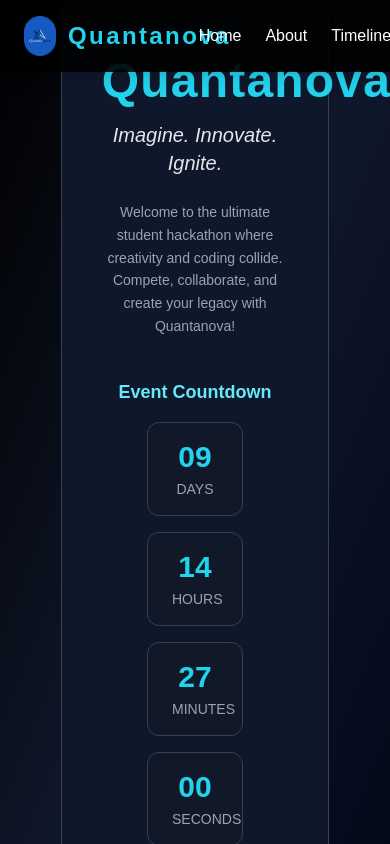
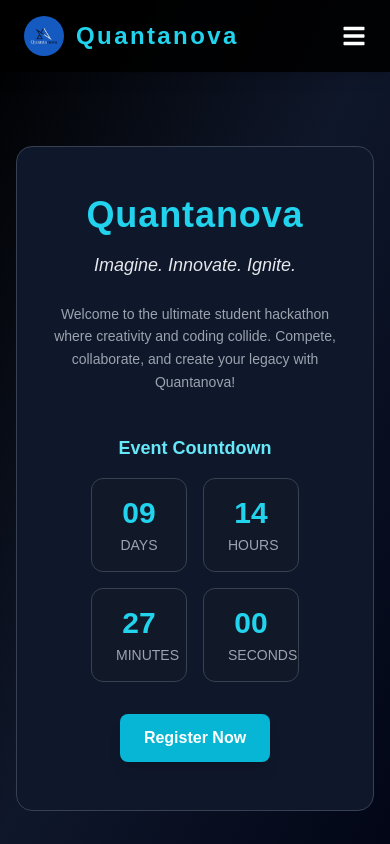
Before and after one commit to nattureddy/quantanova-website, a React (Create React App) app: page / in a window 390 px wide. Shown: the top 844 px of the page. Built offline with nearby package versions, Linux system fonts and the light colour scheme.

Commit message:
Updated Navbar and HeroSection for mobile responsiveness

```diff
--- a/src/components/HeroSection.jsx
+++ b/src/components/HeroSection.jsx
@@ -1,9 +1,9 @@
-import React, { useEffect, useState } from 'react';
-import { motion } from 'framer-motion';
+import React, { useEffect, useState } from "react";
+import { motion } from "framer-motion";
 
 const HeroSection = () => {
   const calculateTimeLeft = () => {
-    const target = new Date('2025-07-19T10:00:00');
+    const target = new Date("2025-07-19T10:00:00");
     const now = new Date();
     const difference = target - now;
 
@@ -30,7 +30,7 @@
       className="bg-[#111827] border border-gray-700 rounded-xl px-6 py-4 w-24 md:w-28 text-center"
     >
       <p className="text-3xl md:text-4xl font-bold text-cyan-400">
-        {value.toString().padStart(2, '0')}
+        {value.toString().padStart(2, "0")}
       </p>
       <p className="text-sm text-gray-400 mt-1">{label}</p>
     </motion.div>
@@ -39,16 +39,16 @@
   return (
     <section
       id="home"
-      className="min-h-screen bg-gradient-to-br from-black via-[#0f172a] to-[#020617] flex items-center justify-center px-4 font-orbitron"
+      className="min-h-screen bg-gradient-to-br from-black via-[#0f172a] to-[#020617] px-4 pt-28 flex items-center justify-center font-orbitron"
     >
       <motion.div
-        className="bg-[#0f172a] border border-gray-700 rounded-2xl text-white w-[75%] px-10 py-14 text-center"
+        className="bg-[#0f172a] border border-gray-700 rounded-2xl text-white w-full max-w-5xl px-6 md:px-10 py-12 text-center"
         initial={{ opacity: 0, scale: 0.9 }}
         animate={{ opacity: 1, scale: 1 }}
         transition={{ duration: 1 }}
       >
         <motion.h1
-          className="text-5xl md:text-6xl font-extrabold text-cyan-400 tracking-wide"
+          className="text-4xl md:text-6xl font-extrabold text-cyan-400 tracking-wide"
           initial={{ x: -50, opacity: 0 }}
           animate={{ x: 0, opacity: 1 }}
           transition={{ delay: 0.2, duration: 0.8 }}
@@ -57,7 +57,7 @@
         </motion.h1>
 
         <motion.p
-          className="mt-4 text-xl md:text-2xl text-gray-200 italic"
+          className="mt-4 text-lg md:text-2xl text-gray-200 italic"
           initial={{ x: 50, opacity: 0 }}
           animate={{ x: 0, opacity: 1 }}
           transition={{ delay: 0.4, duration: 0.8 }}
@@ -71,13 +71,15 @@
           animate={{ y: 0, opacity: 1 }}
           transition={{ delay: 0.6, duration: 0.8 }}
         >
-          Welcome to the ultimate student hackathon where creativity and coding collide.
-          Compete, collaborate, and create your legacy with Quantanova!
+          Welcome to the ultimate student hackathon where creativity and coding
+          collide. Compete, collaborate, and create your legacy with Quantanova!
         </motion.p>
 
         {/* Countdown Timer */}
         <div className="mt-10">
-          <h3 className="text-lg text-cyan-300 font-semibold mb-4">Event Countdown</h3>
+          <h3 className="text-lg text-cyan-300 font-semibold mb-4">
+            Event Countdown
+          </h3>
           <div className="flex justify-center gap-4 flex-wrap">
             {countdownItem("DAYS", timeLeft.days)}
             {countdownItem("HOURS", timeLeft.hours)}
--- a/src/components/Navbar.jsx
+++ b/src/components/Navbar.jsx
@@ -1,8 +1,14 @@
-import React from "react";
+import React, { useState } from "react";
 import { Link } from "react-router-dom";
-import logo from "../assets/logo.jpg"; // Place your image in src/assets/ and name it accordingly
+import { FaBars, FaTimes } from "react-icons/fa";
+import logo from "../assets/logo.jpg"; // Make sure the path is correct
 
 const Navbar = () => {
+  const [menuOpen, setMenuOpen] = useState(false);
+
+  const toggleMenu = () => setMenuOpen(!menuOpen);
+  const closeMenu = () => setMenuOpen(false);
+
   return (
     <nav className="w-full fixed top-0 left-0 z-50 bg-black bg-opacity-90 text-white shadow-lg">
       <div className="max-w-7xl mx-auto px-6 py-4 flex justify-between items-center">
@@ -18,8 +24,8 @@
           </h1>
         </div>
 
-        {/* Navigation Links */}
-        <ul className="flex space-x-6 font-medium">
+        {/* Desktop Menu */}
+        <ul className="hidden md:flex space-x-6 font-medium">
           <li><Link to="/" className="hover:text-cyan-300 transition">Home</Link></li>
           <li><Link to="/about" className="hover:text-cyan-300 transition">About</Link></li>
           <li><Link to="/timeline" className="hover:text-cyan-300 transition">Timeline</Link></li>
@@ -28,7 +34,25 @@
           <li><Link to="/others" className="hover:text-cyan-300 transition">Others</Link></li>
           <li><Link to="/contact" className="hover:text-cyan-300 transition">Contact</Link></li>
         </ul>
+
+        {/* Hamburger Icon */}
+        <div className="md:hidden text-2xl cursor-pointer" onClick={toggleMenu}>
+          {menuOpen ? <FaTimes /> : <FaBars />}
+        </div>
       </div>
+
+      {/* Mobile Menu */}
+      {menuOpen && (
+        <div className="md:hidden bg-black bg-opacity-95 px-6 py-6 space-y-4 text-center font-medium text-cyan-300">
+          <Link to="/" onClick={closeMenu} className="block">Home</Link>
+          <Link to="/about" onClick={closeMenu} className="block">About</Link>
+          <Link to="/timeline" onClick={closeMenu} className="block">Timeline</Link>
+          <Link to="/prizes" onClick={closeMenu} className="block">Prizes</Link>
+          <Link to="/tracks" onClick={closeMenu} className="block">Tracks</Link>
+          <Link to="/others" onClick={closeMenu} className="block">Others</Link>
+          <Link to="/contact" onClick={closeMenu} className="block">Contact</Link>
+        </div>
+      )}
     </nav>
   );
 };
```
